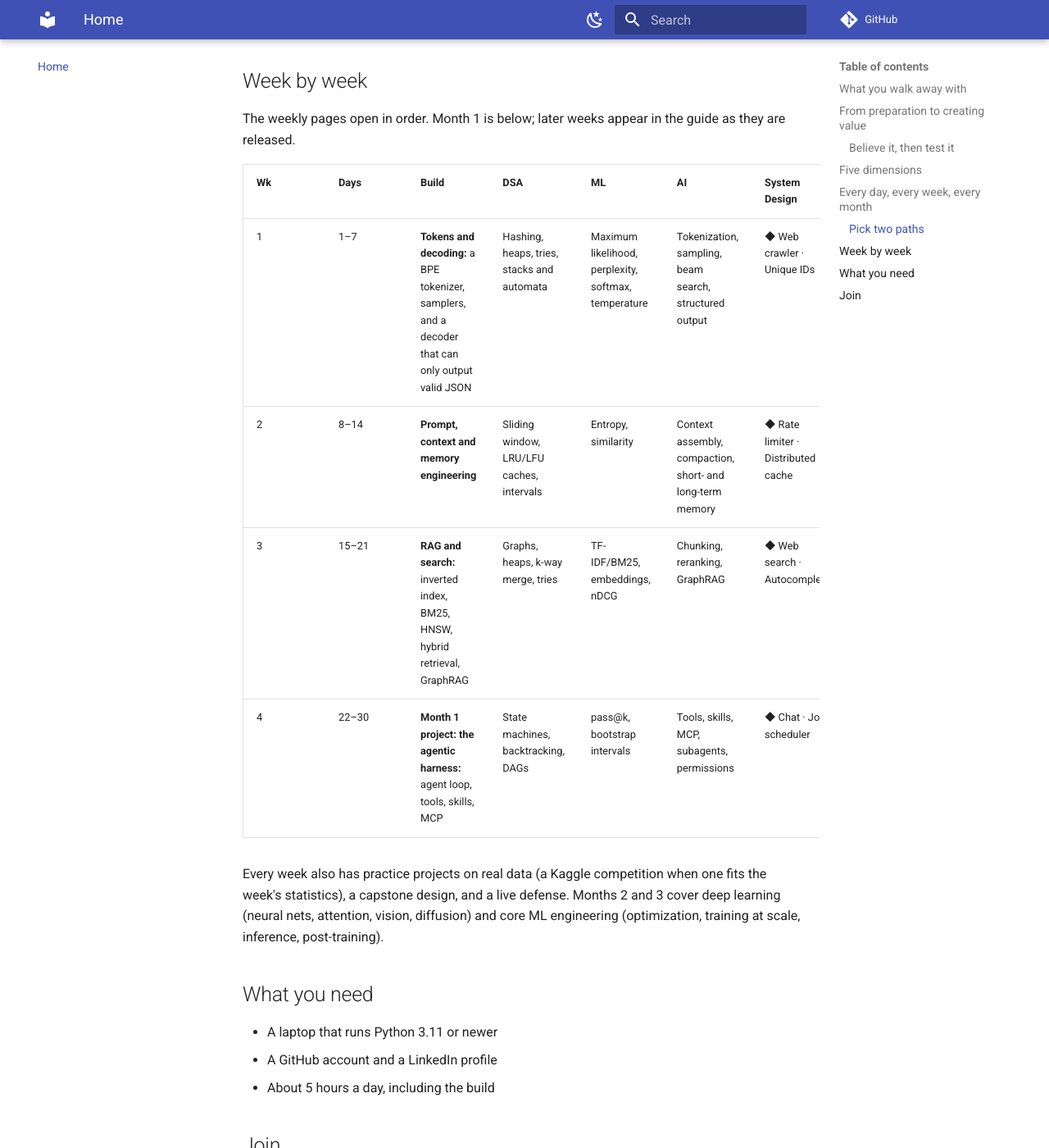
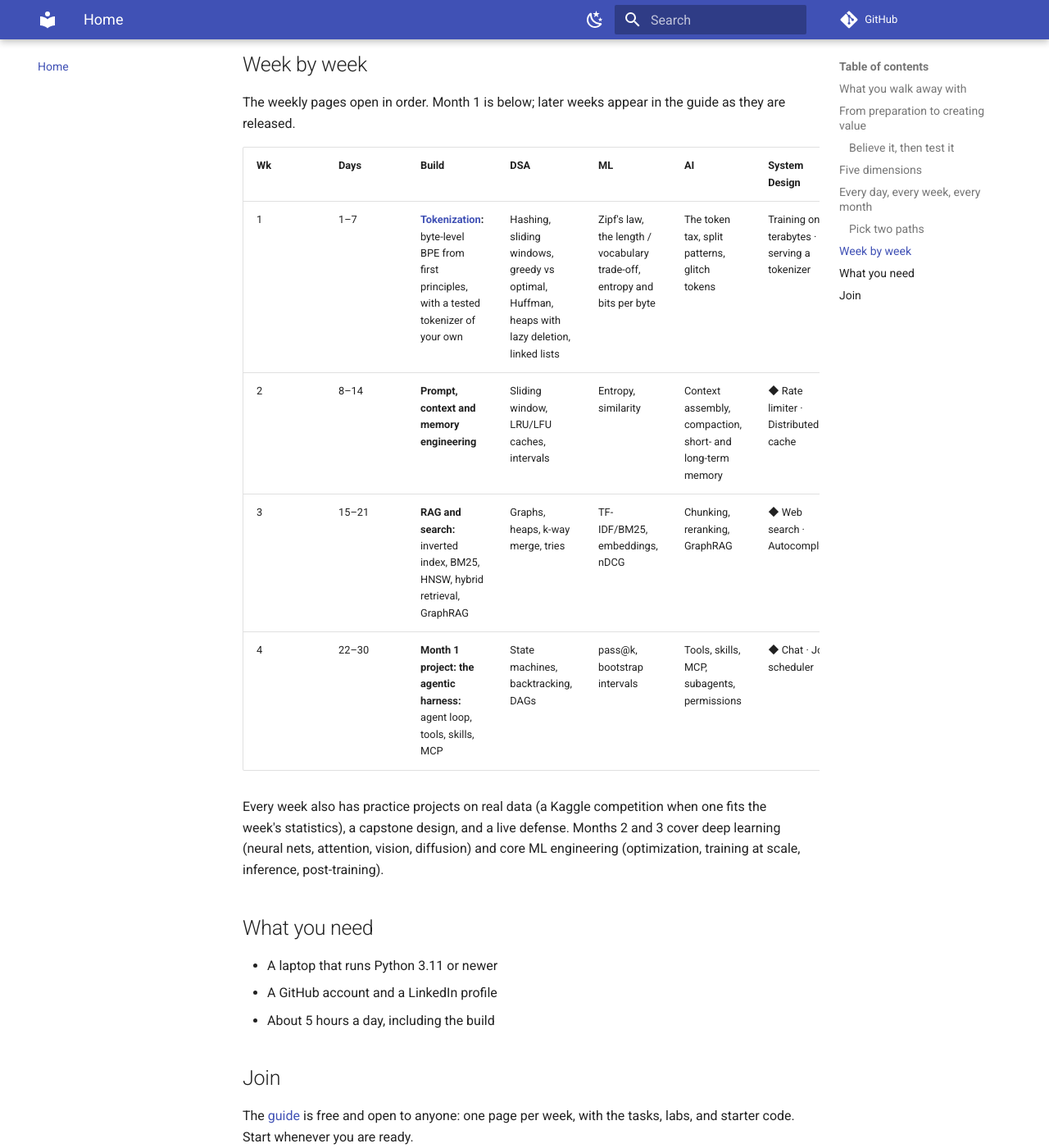
Before and after one commit to dpaul0501/ai-engineer-100, an MkDocs documentation site: the page built from docs/index.md, in a window 1280 px wide and 1400 px high, scrolled down 3298 px. Shown: the whole window at 82% size. Built offline with MkDocs 1.6.1 and Material for MkDocs 9.7.7, drawn with Linux system fonts in a browser that asks for light colours; comment, search, counter and statistics services are not loaded; some of the changed text lies outside the part shown.

Commit message:
Point Week 1 at the tokenization week, and license under CC BY 4.0
Co-Authored-By: Claude Opus 5.5 <noreply@anthropic.com>

```diff
--- a/docs/index.md
+++ b/docs/index.md
@@ -32,7 +32,7 @@ Proof, not a certificate.
 
 | Month | Days | Focus | Study / build | Month project |
 |---|---|---|---|---|
-| **1: AI Engineer** | 1–30 | Tokens and decoding, prompts, context and memory, RAG and search, agents | ~80% / 20% | An agentic harness built from your own parts |
+| **1: AI Engineer** | 1–30 | Tokenization, prompts, context and memory, RAG and search, agents | ~80% / 20% | An agentic harness built from your own parts |
 | **2: Deep learning** | 31–60 | Neural nets and autograd, attention and a GPT, vision and multimodal, generative models | ~80% / 20% | A generative model, released with a model card |
 | **3: Core ML engineering + validation** | 61–100 | Optimization, training at scale, inference, post-training, and one big build aimed at your chosen path | **30% / 70%** | The Month 1 and 2 projects grown into something bigger: a merged feature, a paper or patent, hackathon wins, a paying client, or a product with users |
 
@@ -57,7 +57,7 @@ Every week moves each dimension forward, inside one build. In Month 3, study nar
 |---|---|---|
 | **DSA** | 1–2 problems through the depth ladder (~45m) | Every LeetCode pattern, each placed in the week whose build uses it |
 | **ML** | 1 concept, derived and checked numerically (~45m) | Statistics and core ML: probability, linear algebra, calculus, optimization, measurement |
-| **AI** | The week's build (~2h) | Tokens and decoding, prompts, context and memory, retrieval, agents, then the models themselves |
+| **AI** | The week's build (~2h) | Tokenization, prompts, context and memory, retrieval, agents, then the models themselves |
 | **System Design** | 2 design reps a week | The Google and Meta product, infrastructure, ML and LLM rounds, with numbers |
 | **Software Delivery** | Every build | Spec → contract → test → code, property tests, planted bugs, CI, release |
 
@@ -91,7 +91,7 @@ The weekly pages open in order. Month 1 is below; later weeks appear in the guid
 
 | Wk | Days | Build | DSA | ML | AI | System Design |
 |---|---|---|---|---|---|---|
-| 1 | 1–7 | **Tokens and decoding:** a BPE tokenizer, samplers, and a decoder that can only output valid JSON | Hashing, heaps, tries, stacks and automata | Maximum likelihood, perplexity, softmax, temperature | Tokenization, sampling, beam search, structured output | ◆ Web crawler · Unique IDs |
+| 1 | 1–7 | **[Tokenization](https://dpaul0501.github.io/ai-engineer-100-labs/week_01/):** byte-level BPE from first principles, with a tested tokenizer of your own | Hashing, sliding windows, greedy vs optimal, Huffman, heaps with lazy deletion, linked lists | Zipf's law, the length / vocabulary trade-off, entropy and bits per byte | The token tax, split patterns, glitch tokens | Training on terabytes · serving a tokenizer |
 | 2 | 8–14 | **Prompt, context and memory engineering** | Sliding window, LRU/LFU caches, intervals | Entropy, similarity | Context assembly, compaction, short- and long-term memory | ◆ Rate limiter · Distributed cache |
 | 3 | 15–21 | **RAG and search:** inverted index, BM25, HNSW, hybrid retrieval, GraphRAG | Graphs, heaps, k-way merge, tries | TF-IDF/BM25, embeddings, nDCG | Chunking, reranking, GraphRAG | ◆ Web search · Autocomplete |
 | 4 | 22–30 | **Month 1 project: the agentic harness:** agent loop, tools, skills, MCP | State machines, backtracking, DAGs | pass@k, bootstrap intervals | Tools, skills, MCP, subagents, permissions | ◆ Chat · Job scheduler |
--- a/mkdocs.yml
+++ b/mkdocs.yml
@@ -2,6 +2,7 @@ site_name: "100 Days: Zero to One AI Engineer"
 site_description: A self-paced 100-day program across DSA, ML, AI, System Design, and Software Delivery. Learn in depth, build in public, create value.
 site_url: https://dpaul0501.github.io/ai-engineer-100/
 repo_url: https://github.com/dpaul0501/ai-engineer-100
+copyright: Text by Debjyoti Paul, licensed under <a href="https://creativecommons.org/licenses/by/4.0/">CC BY 4.0</a>
 docs_dir: docs
 nav:
   - Home: index.md
```
Also changed, not shown: README.md (+4 -0 lines), docs/what-you-build.md (+1 -1 lines), 1 other file.
